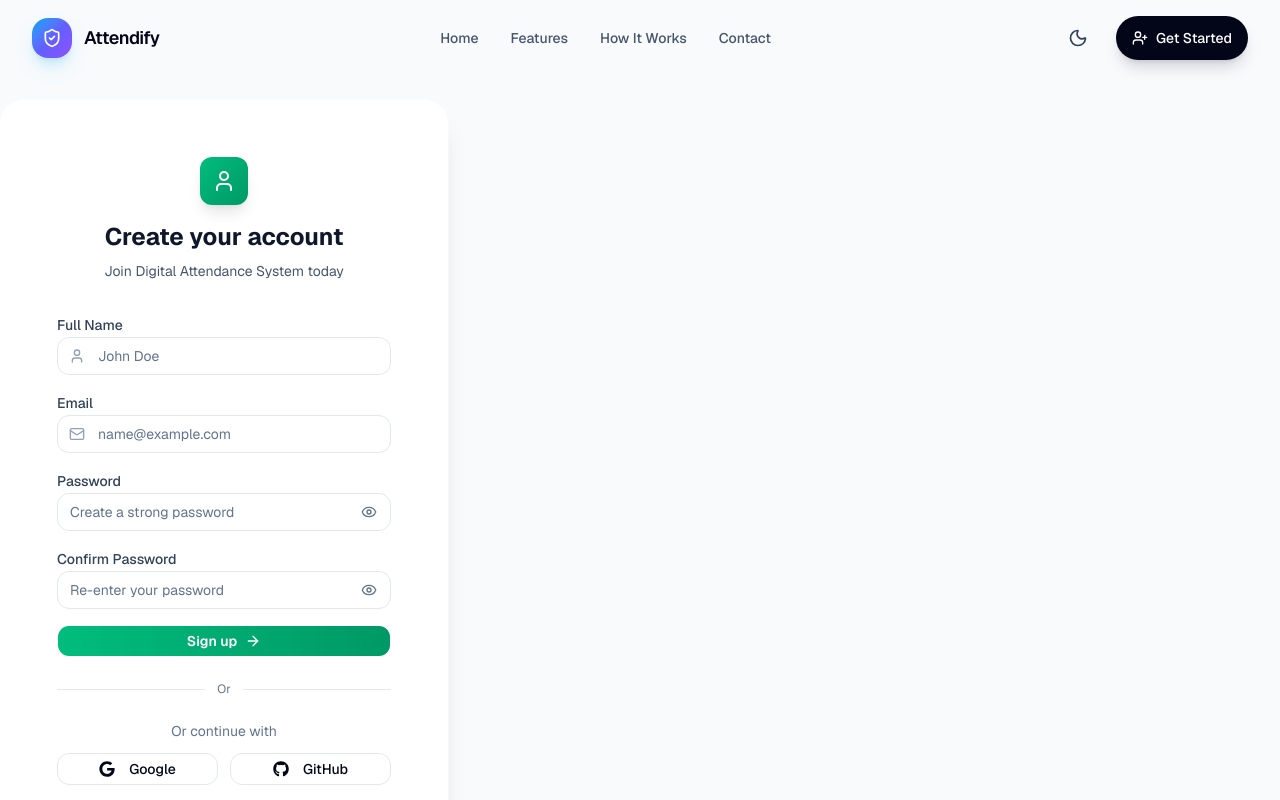
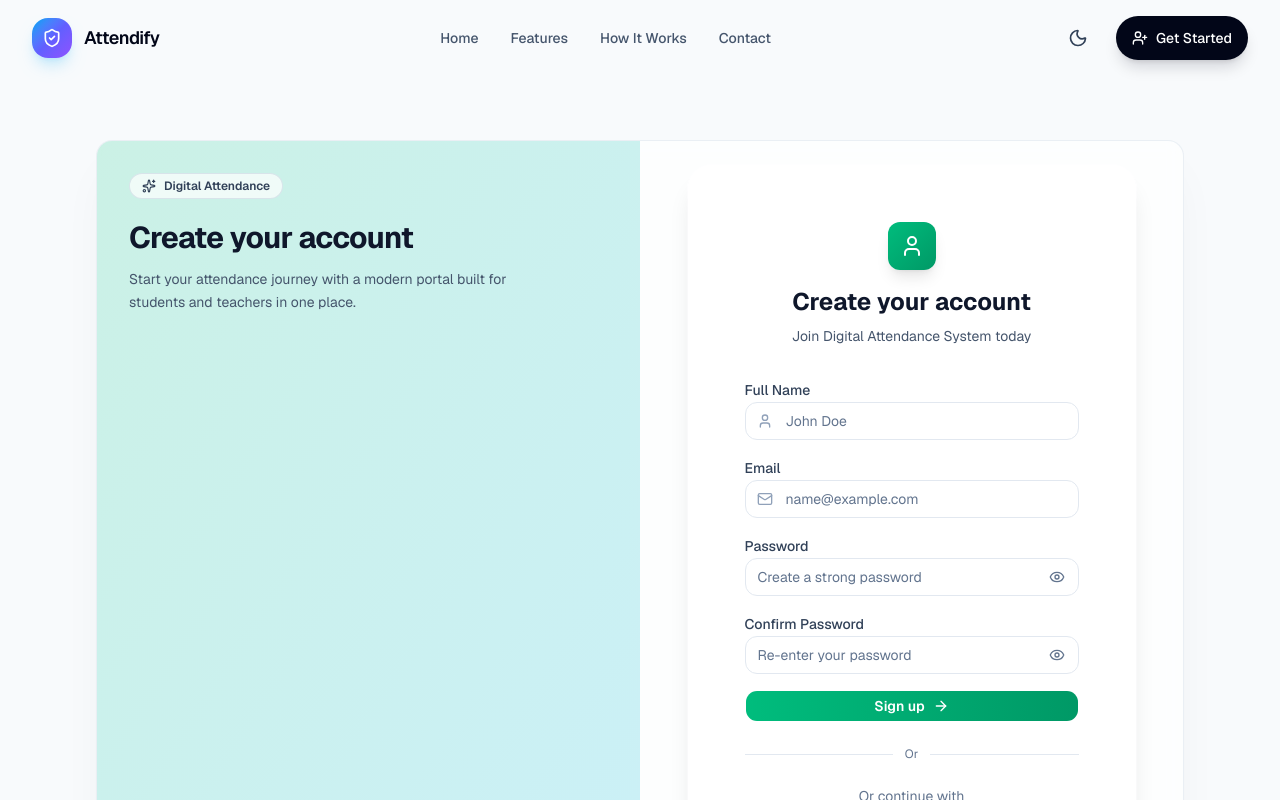
Before and after one commit to Ayomide-Philip/digital-attendance, a Next.js app: page /signup in a window 1280 px wide. Shown: the top 800 px of the page. Built offline with nearby package versions, Linux system fonts and the light colour scheme.

Commit message:
updating my codebase

```diff
--- a/app/(root)/login/page.jsx
+++ b/app/(root)/login/page.jsx
@@ -5,6 +5,7 @@ import Link from "next/link";
 import { ArrowRight, Mail, Lock } from "lucide-react";
 
 import AuthCard from "@/components/auth/auth-card";
+import AuthShell from "@/components/auth/auth-shell";
 import OAuthButtons from "@/components/auth/oauth-buttons";
 import PasswordInput from "@/components/auth/password-input";
 import { Button } from "@/components/ui/button";
@@ -57,7 +58,11 @@ export default function LoginPage() {
   };
 
   return (
-    <div className="w-full">
+    <AuthShell
+      title="Welcome back"
+      subtitle="Sign in to manage classes, track attendance records, and stay connected with your academic dashboard."
+      accent="sky"
+    >
       <AuthCard>
         <div className="p-6 sm:p-8">
           {/* Header */}
@@ -199,6 +204,6 @@ export default function LoginPage() {
           </p>
         </div>
       </AuthCard>
-    </div>
+    </AuthShell>
   );
 }
--- a/app/(root)/signup/page.jsx
+++ b/app/(root)/signup/page.jsx
@@ -5,6 +5,7 @@ import Link from "next/link";
 import { ArrowRight, Mail, Lock, User } from "lucide-react";
 
 import AuthCard from "@/components/auth/auth-card";
+import AuthShell from "@/components/auth/auth-shell";
 import OAuthButtons from "@/components/auth/oauth-buttons";
 import PasswordInput from "@/components/auth/password-input";
 import PasswordStrengthIndicator from "@/components/auth/password-strength-indicator";
@@ -67,7 +68,11 @@ export default function SignupPage() {
   };
 
   return (
-    <div className="w-full">
+    <AuthShell
+      title="Create your account"
+      subtitle="Start your attendance journey with a modern portal built for students and teachers in one place."
+      accent="emerald"
+    >
       <AuthCard>
         <div className="p-6 sm:p-8">
           {/* Header */}
@@ -241,6 +246,6 @@ export default function SignupPage() {
           </p>
         </div>
       </AuthCard>
-    </div>
+    </AuthShell>
   );
 }
--- /dev/null
+++ b/components/auth/auth-shell.jsx
@@ -0,0 +1,45 @@
+import { Sparkles } from "lucide-react";
+
+export default function AuthShell({
+  title,
+  subtitle,
+  accent = "sky",
+  children,
+}) {
+  const accentClasses =
+    accent === "emerald"
+      ? "from-emerald-500/20 to-cyan-500/20 dark:from-emerald-500/10 dark:to-cyan-500/10"
+      : "from-sky-500/20 to-indigo-500/20 dark:from-sky-500/10 dark:to-indigo-500/10";
+
+  return (
+    <section className="mx-auto flex w-full max-w-6xl items-center justify-center px-4 py-8 sm:px-6 lg:min-h-[calc(100vh-12rem)] lg:px-8 lg:py-10">
+      <div className="grid w-full grid-cols-1 overflow-hidden rounded-2xl border border-slate-200/70 bg-white/70 shadow-2xl shadow-slate-900/5 backdrop-blur-sm dark:border-slate-800 dark:bg-slate-900/50 lg:grid-cols-2">
+        <aside
+          className={`relative hidden p-8 lg:flex lg:flex-col lg:justify-between bg-linear-to-br ${accentClasses}`}
+        >
+          <div>
+            <div className="inline-flex items-center gap-2 rounded-full border border-slate-300/60 bg-white/70 px-3 py-1 text-xs font-semibold text-slate-700 dark:border-slate-700 dark:bg-slate-900/60 dark:text-slate-200">
+              <Sparkles className="size-3.5" />
+              Digital Attendance
+            </div>
+            <h2 className="mt-5 text-3xl font-bold tracking-tight text-slate-900 dark:text-white">
+              {title}
+            </h2>
+            <p className="mt-3 max-w-sm text-sm leading-relaxed text-slate-600 dark:text-slate-300">
+              {subtitle}
+            </p>
+          </div>
+
+          <div className="rounded-2xl border border-slate-200/70 bg-white/75 p-4 text-sm text-slate-600 shadow-sm dark:border-slate-700 dark:bg-slate-900/70 dark:text-slate-300">
+            Secure sign-in and account creation UI with responsive layout, dark
+            mode support, and frontend-only validation.
+          </div>
+        </aside>
+
+        <div className="flex items-center justify-center p-3 sm:p-4 lg:p-6">
+          {children}
+        </div>
+      </div>
+    </section>
+  );
+}
```
